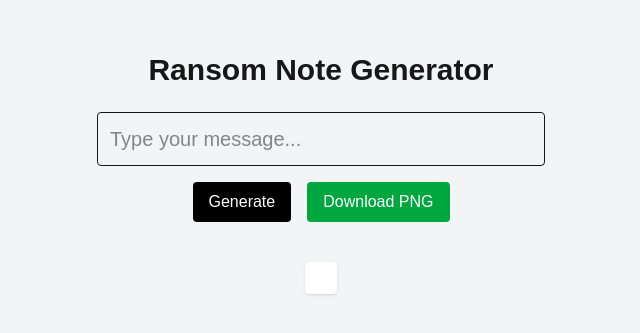
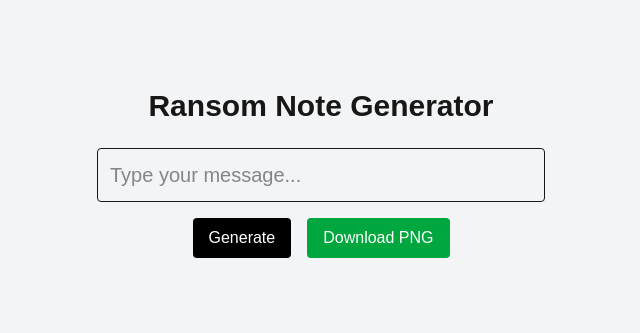
Before and after one commit to Arya-P05/ransom-note-generator, a Next.js app: page / in a window 1280 px wide. Shown: the part 227-560 px from the top of the page, without its empty margins (319-959 px from the left). Built offline with nearby package versions, Linux system fonts and the light colour scheme.

Commit message:
shrink download and transparent

```diff
--- a/app/page.tsx
+++ b/app/page.tsx
@@ -60,7 +60,18 @@ export default function Home() {
     const element = document.getElementById("ransom-output");
     if (!element) return;
 
-    const canvas = await html2canvas(element, { backgroundColor: null });
+    // Temporarily remove background
+    const originalBg = element.style.backgroundColor;
+    element.style.backgroundColor = "transparent";
+
+    const canvas = await html2canvas(element, {
+      backgroundColor: null,
+      scale: 3, // increase resolution
+    });
+
+    // Restore original background
+    element.style.backgroundColor = originalBg;
+
     const link = document.createElement("a");
     link.download = "ransom-note.png";
     link.href = canvas.toDataURL("image/png");
@@ -96,7 +107,11 @@ export default function Home() {
 
       <div
         id="ransom-output"
-        className="flex flex-col flex-wrap mt-10 p-4 bg-white rounded shadow max-w-4xl"
+        className="flex flex-col p-0 m-0"
+        style={{
+          display: "inline-block", // shrink to fit content
+          backgroundColor: "transparent", // ensure it's transparent
+        }}
       >
         {generated.map((word, wi) => (
           <div key={wi} className="flex flex-row flex-nowrap mb-2">
```
